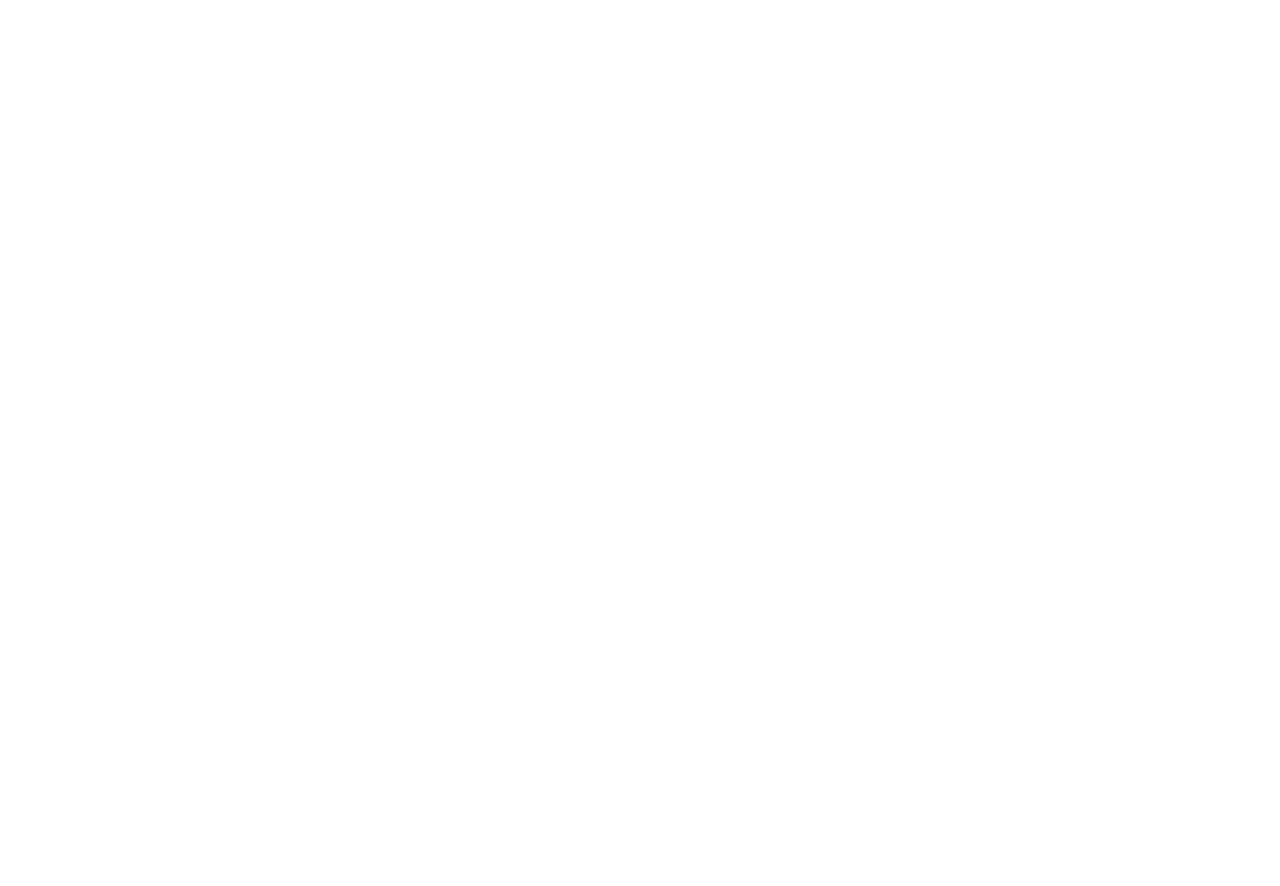
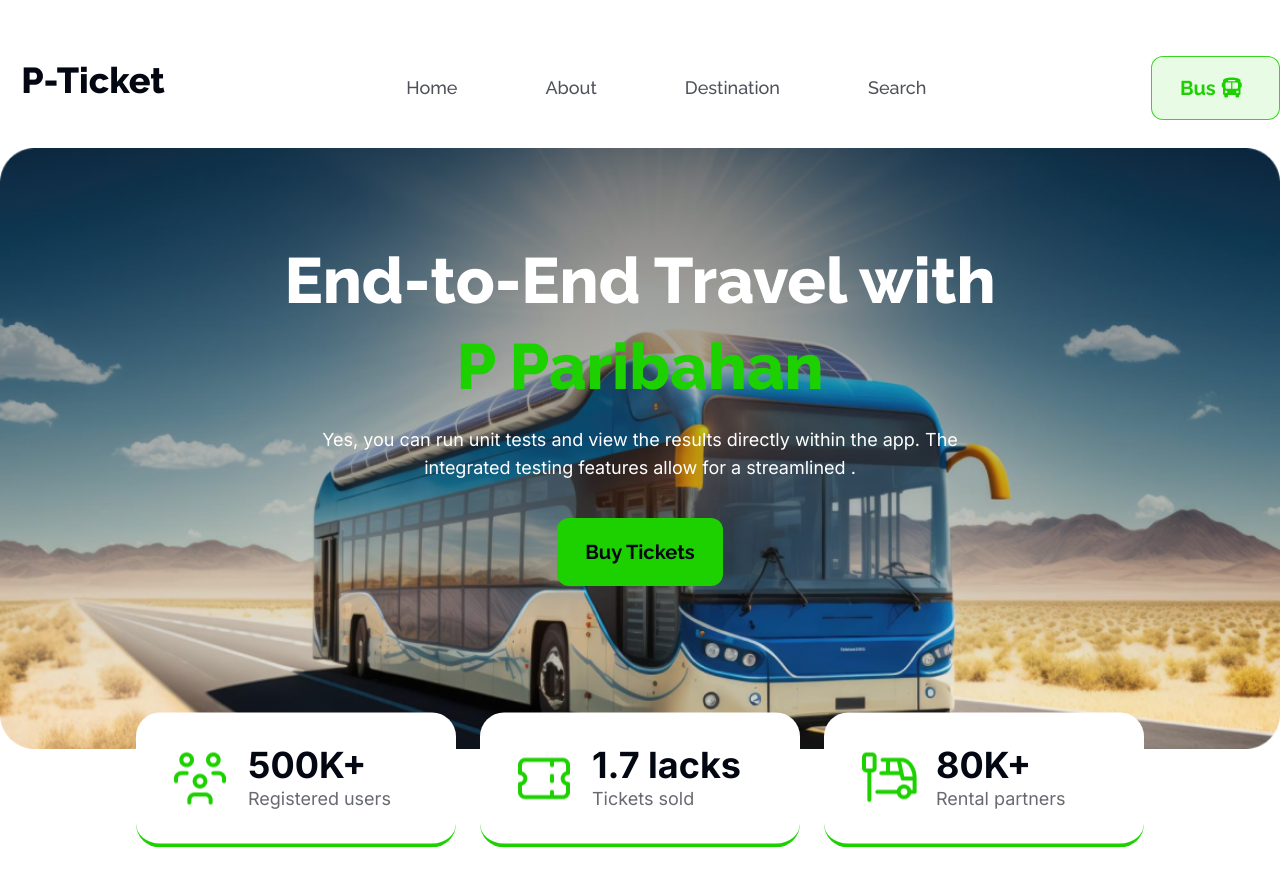
Before and after one commit to alamshahriar/B9A5-smart-ticketing, a plain HTML site: page index.html in a window 1280 px wide. Before the commit the page ends 800 px from the top, so only its background shows below. Drawn offline with nearby package versions, Linux system fonts and the light colour scheme.

Commit message:
finished the hero section

```diff
--- a/index.html
+++ b/index.html
@@ -9,12 +9,98 @@
 
     <link href="https://cdn.jsdelivr.net/npm/daisyui@4.12.23/dist/full.min.css" rel="stylesheet" type="text/css" />
     <script src="https://cdn.tailwindcss.com"></script>
-
+    <link rel="stylesheet" href="styles/style.css">
+    <!-- Font awesome -->
+    <script src="https://kit.fontawesome.com/88317e93d9.js" crossorigin="anonymous"></script>
 </head>
 
 <body>
     <header>
+        <nav>
+            <div class="container">
+                <div class="flex justify-between lg:mt-14">
+                    <div class="">
+                        <div class="dropdown">
+                            <div tabindex="0" role="button" class="btn btn-ghost lg:hidden">
+                                <svg xmlns="http://www.w3.org/2000/svg" class="h-5 w-5" fill="none" viewBox="0 0 24 24"
+                                    stroke="currentColor">
+                                    <path stroke-linecap="round" stroke-linejoin="round" stroke-width="2"
+                                        d="M4 6h16M4 12h8m-8 6h16" />
+                                </svg>
+                            </div>
+                        </div>
+                        <a class="btn btn-ghost text-4xl font-extrabold font-raleway text-[#030712]">P-Ticket</a>
+                    </div>
+                    <div class="navbar-center hidden lg:flex">
+                        <ul class="menu menu-horizontal px-1 flex justify-center gap-14 items-center">
+                            <li><a class="font-raleway text-[18px] font-medium text-[#030712B3]">Home</a></li>
+                            <li><a class="font-raleway text-[18px] font-medium text-[#030712B3]">About</a></li>
+                            <li><a class="font-raleway text-[18px] font-medium text-[#030712B3]">Destination</a></li>
+                            <li><a class="font-raleway text-[18px] font-medium text-[#030712B3]">Search</a></li>
+                        </ul>
+                    </div>
+                    <div class="">
+                        <button
+                            class="py-4 pl-7 pr-3 rounded-xl bg-[#1DD1001A] border border-[#1DD100DD] font-raleway font-bold text-[#1DD100] text-[20px]">Bus
+                            <i class="fa-solid fa-bus pr-6"></i></button>
+                    </div>
+                </div>
+            </div>
+        </nav>
 
+        <section class="mt-7">
+            <div class="container">
+                <div class="bg-[url(images/banner.png)] bg-no-repeat min-h-screen text-center bg-contain relative">
+                    <h1
+                        class="font-raleway text-[64px] font-extrabold leading-[86px] max-w-[740px] pb-4 lg:pt-[90px] m-auto text-white">
+                        End-to-End
+                        Travel
+                        with
+                        <span class="text-[#1DD100]">P
+                            Paribahan</span>
+                    </h1>
+                    <p class="font-inter font-normal text-[18px] leading-7 text-white lg:pb-9 max-w-2xl m-auto">Yes, you
+                        can
+                        run unit
+                        tests
+                        and
+                        view the
+                        results
+                        directly within the app. The integrated
+                        testing features allow for a streamlined .</p>
+                    <button
+                        class="font-bold text-xl font-raleway text-[#030712] py-5 px-7 bg-[#1DD100] rounded-xl mb-16">Buy
+                        Tickets</button>
+                </div>
+                <div
+                    class="absolute flex justify-center items-center gap-6 top-1/2 left-1/2 -translate-x-1/2 -translate-y-1/2 mt-[380px]">
+                    <div
+                        class="flex items-center gap-4 py-8 pl-8 pr-12 min-w-80 bg-white border-b-4 border-[#1DD100] rounded-3xl">
+                        <img src="images/people.png" alt="">
+                        <div>
+                            <h1 class="font-inter font-bold text-4xl text-[#030712]">500K+</h1>
+                            <p class="font-inter font-normal text-[18px] text-[#03071299]">Registered users</p>
+                        </div>
+                    </div>
+                    <div
+                        class="flex items-center gap-4 py-8 pl-8 pr-12 min-w-80 bg-white border-b-4 border-[#1DD100] rounded-3xl">
+                        <img src="images/ticket-cupon.png" alt="">
+                        <div>
+                            <h1 class="font-inter font-bold text-4xl text-[#030712]">1.7 lacks</h1>
+                            <p class="font-inter font-normal text-[18px] text-[#03071299]">Tickets sold</p>
+                        </div>
+                    </div>
+                    <div
+                        class="flex items-center gap-4 py-8 pl-8 pr-12 min-w-80 bg-white border-b-4 border-[#1DD100] rounded-3xl">
+                        <img src="images/stoppage.png" alt="">
+                        <div>
+                            <h1 class="font-inter font-bold text-4xl text-[#030712]">80K+</h1>
+                            <p class="font-inter font-normal text-[18px] text-[#03071299]">Rental partners</p>
+                        </div>
+                    </div>
+                </div>
+            </div>
+        </section>
     </header>
 </body>
 
--- a/styles/style.css
+++ b/styles/style.css
@@ -9,3 +9,8 @@
 .font-inter{
     font-family: "Inter", serif;
 }
+
+.container{
+    max-width: 1173px;
+    margin: auto;
+}
```
